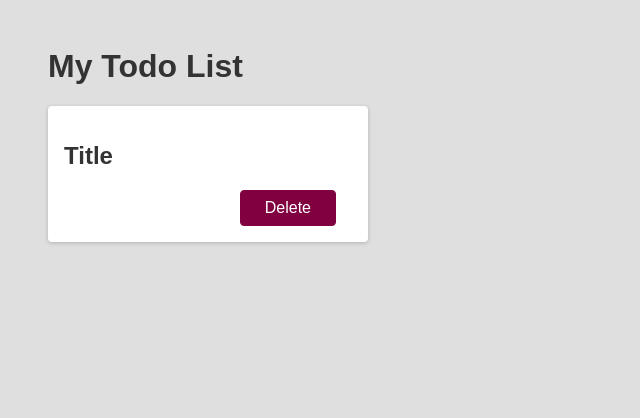
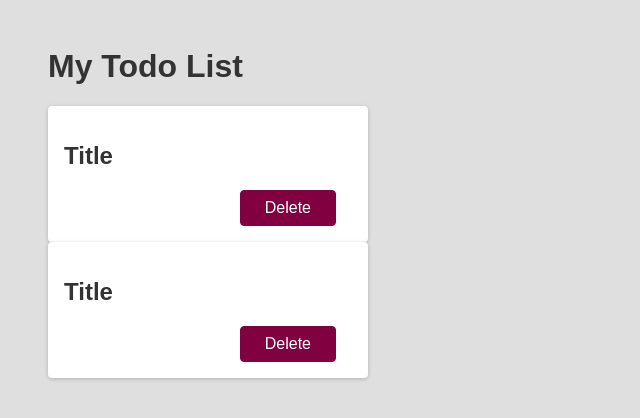
Before and after one commit to arulprofessional/react-c2ryyg, a React (Create React App) app: page / in a window 1280 px wide. Shown: the top 418 px of the page, without its empty margins (0-640 px from the left). Built offline with nearby package versions, Linux system fonts and the light colour scheme.

Commit message:
Building & Reusing another Component

```diff
--- a/src/App.js
+++ b/src/App.js
@@ -1,16 +1,13 @@
 import React from 'react';
 import './style.css';
+import Todo from './components/Todo';
 
 export default function App() {
   return (
     <div>
       <h1>My Todo List</h1>
-      <div className="card">
-        <h2>Title</h2>
-        <div className="actions">
-          <button className="btn">Delete</button>
-        </div>
-      </div>
+      <Todo />
+      <Todo />
     </div>
   );
 }
--- /dev/null
+++ b/src/components/Todo.js
@@ -0,0 +1,13 @@
+import React from 'react';
+import '../style.css';
+
+export default function Todo() {
+  return (
+    <div className="card">
+      <h2>Title</h2>
+      <div className="actions">
+        <button className="btn">Delete</button>
+      </div>
+    </div>
+  );
+}
```
